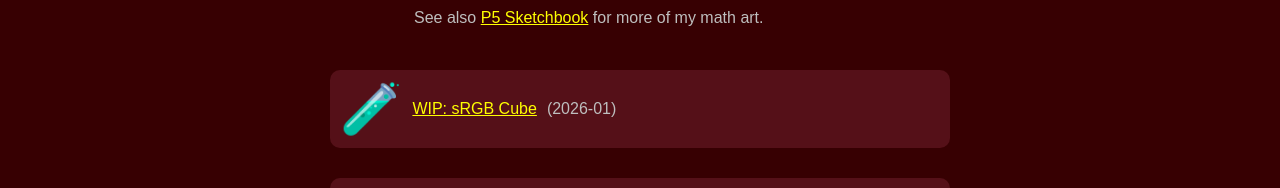
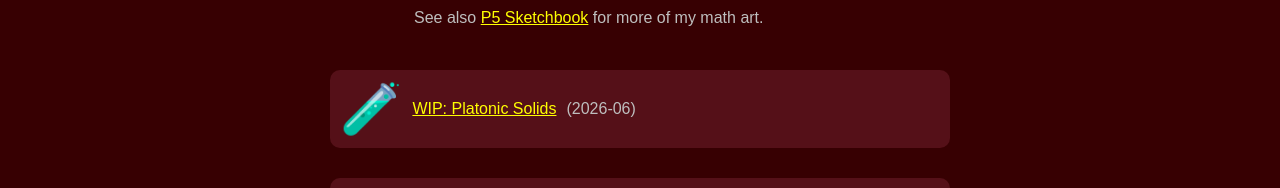
Before and after one commit to ptrgags/webgpu-sketchbook, a Vue app: page /#/ in a window 1280 px wide. Shown: the part 296-484 px from the top of the page. Built offline with nearby package versions, Linux system fonts and the light colour scheme.

Commit message:
Set up sketch based on SRGB cube

```diff
--- a/src/data/sketches.ts
+++ b/src/data/sketches.ts
@@ -10,6 +10,7 @@ import { BooleanColorSketch } from '@/sketches/BooleanColor/BooleanColorSketch.j
 import { ScrambledShapesSketch } from '@/sketches/ScrambledShapes/ScrambledShapesSketch.js'
 import { ShapeMachine } from '@/machines/ShapeMachine.js'
 import { SRGBCubeSketch } from '@/sketches/SRGBCube/SRGBCubeSketch.js'
+import { PlatonicSolidsSketch } from '@/sketches/PlatonicSolids/PlatonicSolidsSketch.js'
 
 export type SketchType = 'quad' | 'sphere-tracer' | 'shape'
 
@@ -26,6 +27,15 @@ export interface SketchMetadata {
 const base_url = import.meta.env.BASE_URL
 
 export const SKETCHES: SketchMetadata[] = [
+  {
+    is_lab: true,
+    id: 'platonic-solids',
+    title: 'Platonic Solids',
+    years: '2026-06',
+    type: 'shape',
+    make_machine: () => new ShapeMachine(new PlatonicSolidsSketch()),
+    description: `<p>TODO</p>`
+  },
   {
     is_lab: true,
     id: 'srgb-cube',
--- /dev/null
+++ b/src/sketches/PlatonicSolids/PlatonicSolidsSketch.ts
@@ -0,0 +1,15 @@
+import type { ShapeMachineSketch } from '@/machines/ShapeMachine.js'
+import { TETRAHEDRON_GEOMETRY } from '@/meshes/Tetrahedron.js'
+import SHADER from './platonic_solids.wgsl?url'
+import { SHADER_LIBRARY } from '@/core/ShaderLibrary.js'
+
+export class PlatonicSolidsSketch implements ShapeMachineSketch {
+  shader_url: string = SHADER
+  imports = [
+    SHADER_LIBRARY.constants,
+    SHADER_LIBRARY.camera,
+    SHADER_LIBRARY.ortho,
+    SHADER_LIBRARY.xforms
+  ]
+  geometry = TETRAHEDRON_GEOMETRY
+}
```
Also changed, not shown: 1 other file (tests, documents, lock files or other folders).
